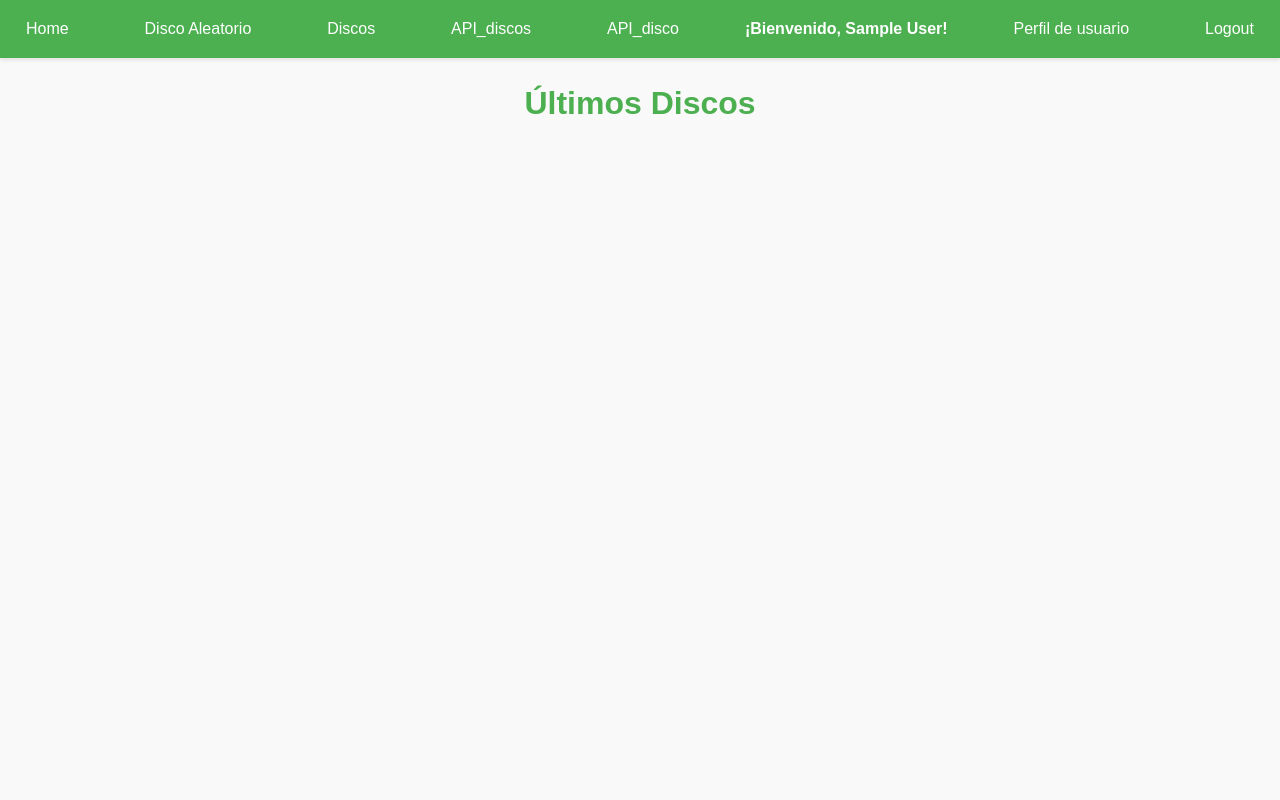
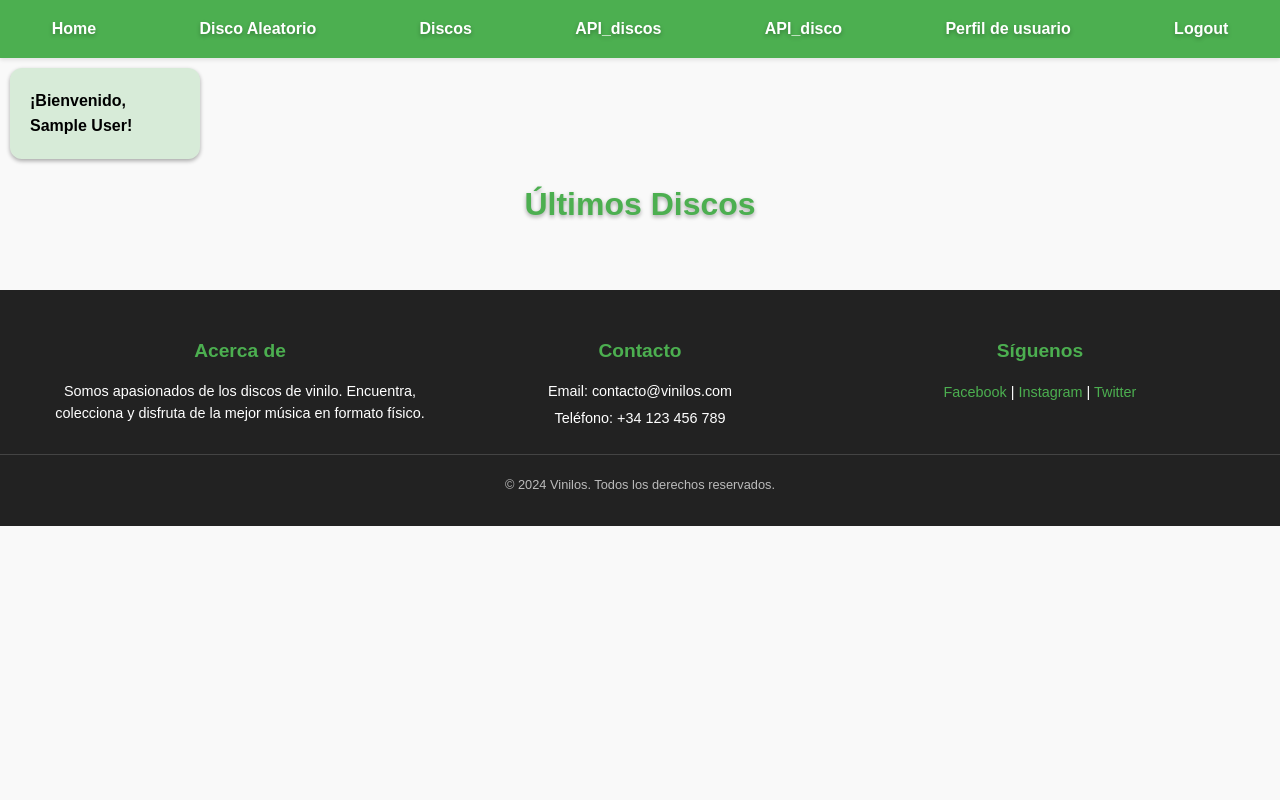
Before and after one commit to Ivax7/PEC-3-PHP, a PHP site: page /index.php in a window 1280 px wide. Run offline with PHP 8.4, Linux system fonts and the light colour scheme; the visitor is signed in with stand-in values (Sample User, id 1); data that the repository does not hold is empty.

Commit message:
Footer y Css

```diff
--- a/css/styles.css
+++ b/css/styles.css
@@ -11,27 +11,51 @@ body {
 /* Header/Nav */
 nav {
   background-color: #4CAF50;
-  padding: 1rem;
-  display: flex;
-  justify-content: space-between;
-  align-items: center;
+  width: 100%; /* Ocupar el 100% del ancho */
   box-shadow: 0 2px 4px rgba(0, 0, 0, 0.1);
+}
+
+nav ul {
+  margin: 0;
+  padding: 0;
+  list-style: none;
+  display: flex; /* Mostrar elementos en línea */
+  justify-content: space-around; /* Espaciado uniforme entre elementos */
+  align-items: center; /* Centrar verticalmente */
+}
+
+nav li {
+  margin: 0;
+  padding: 0;
 }
 
 nav a {
   color: white;
   text-decoration: none;
-  margin: 0 10px;
+  padding: 1rem 1.5rem; /* Espaciado interno para enlaces */
+  display: block;
   font-size: 1rem;
+  font-weight: bold;
+  text-shadow: 0 2px 4px rgba(0, 0, 0, 0.274);
 }
 
 nav a:hover {
   text-decoration: underline;
 }
 
-nav span {
+/* Bienvenida */
+.welcome {
+  color: #000;
+  margin-right: 1rem;
   font-weight: bold;
-  color: #fff;
+  font-size: 1rem;
+  padding: 20px;
+  width: 150px;
+  background-color: #4caf4f31;
+  box-shadow: 0 2px 4px rgba(0, 0, 0, 0.329);
+  margin-top: 10px;
+  margin-left: 10px;
+  border-radius: 12px;
 }
 
 /* Main Content */
@@ -40,6 +64,7 @@ h1 {
   margin: 20px 0;
   font-size: 2rem;
   color: #4CAF50;
+  text-shadow: 0 2px 4px rgba(0, 0, 0, 0.329);
 }
 
 .discos-container {
@@ -59,7 +84,7 @@ h1 {
   min-width: 250px;
   text-align: center;
   box-shadow: 0 2px 4px rgba(0, 0, 0, 0.1);
-  transition: transform 0.2s, box-shadow 0.2s;
+  transition: all 0.2s ease-in-out;
 }
 
 .disco:hover {
@@ -105,13 +130,17 @@ form label {
   color: #4CAF50;
 }
 
-form input {
-  width: 100%;
+form input, form select {
+  width: 94%;
   padding: 10px;
   margin-bottom: 20px;
   border: 1px solid #ddd;
   border-radius: 4px;
   font-size: 1rem;
+}
+
+form select {
+  width: 100%;
 }
 
 form button {
@@ -240,3 +269,118 @@ p[style="color:red;"] {
   margin: 5px 0;
   font-size: 0.95rem;
 }
+
+
+
+/* Contenedor de paginación */
+.paginacion {
+  display: flex;
+  justify-content: flex-end; /* Alinear a la derecha */
+  margin-top: 20px;
+  padding: 10px;
+  background-color: #f1f1f1;
+  border-radius: 10px;
+  box-shadow: 0px 4px 6px rgba(0, 0, 0, 0.1);
+}
+
+/* Estilo para los links */
+.paginacion a {
+  text-decoration: none;
+  color: #4CAF50; /* Verde */
+  margin: 0 5px;
+  padding: 8px 20px;
+  border: 2px solid #4CAF50;
+  border-radius: 5px;
+  font-size: 1rem;
+  transition: all 0.3s ease; /* Transición para el hover */
+}
+
+/* Hover en los links */
+.paginacion a:hover {
+  background-color: #4CAF50; /* Fondo verde */
+  color: #fff; /* Texto blanco */
+  transform: scale(1.1); /* Aumenta el tamaño ligeramente */
+}
+
+/* Estilo para la página activa */
+.paginacion a.active {
+  background-color: #4CAF50;
+  color: white;
+  border-color: #4CAF50;
+  font-weight: bold;
+}
+
+
+
+
+/* General Body and HTML */
+html, body {
+  margin: 0;
+  padding: 0;
+  height: 100%; /* Asegura que el body ocupe todo el viewport */
+}
+
+body {
+  display: flex;
+  flex-direction: column; /* Organiza los hijos en columna */
+  font-family: Arial, sans-serif;
+}
+
+/* Main Content */
+main {
+  flex: 1; /* Expande el contenido principal */
+  padding: 20px; /* Ajusta según sea necesario */
+}
+
+/* Footer */
+footer {
+  background-color: #222;
+  color: #fff;
+  padding: 20px 0;
+  font-size: 0.9rem;
+  text-align: center;
+}
+
+.footer-container {
+  display: flex;
+  justify-content: space-between;
+  align-items: flex-start;
+  max-width: 1200px;
+  margin: 0 auto;
+  padding: 0 20px;
+}
+
+.footer-section {
+  flex: 1;
+  margin: 0 15px;
+}
+
+.footer-section h4 {
+  font-size: 1.2rem;
+  margin-bottom: 15px;
+  color: #4CAF50;
+}
+
+.footer-section p,
+.footer-section a {
+  margin: 5px 0;
+  line-height: 1.5;
+}
+
+.footer-section a {
+  color: #4CAF50;
+  text-decoration: none;
+}
+
+.footer-section a:hover {
+  text-decoration: underline;
+  color: #81C784;
+}
+
+.footer-bottom {
+  margin-top: 20px;
+  border-top: 1px solid #444;
+  padding-top: 10px;
+  font-size: 0.8rem;
+  color: #bbb;
+}
--- a/edit.php
+++ b/edit.php
@@ -36,6 +36,7 @@ $stmt = $conn->prepare("SELECT nombre, apellidos FROM users_pec3 WHERE username
 $stmt->execute([':username' => $username]);
 $user = $stmt->fetch(PDO::FETCH_ASSOC);
 ?>
+
 <!DOCTYPE html>
 <html>
 <head>
@@ -44,6 +45,7 @@ $user = $stmt->fetch(PDO::FETCH_ASSOC);
 </head>
 <body>
     <?php include 'includes/header.php'; ?>
+    <main>
         <h1>Editar Perfil</h1>
         <?php if ($error): ?>
             <p style="color:red;"><?= $error ?></p>
@@ -57,5 +59,7 @@ $user = $stmt->fetch(PDO::FETCH_ASSOC);
             <label>Nueva Contraseña: <input type="password" name="password" required></label><br>
             <button type="submit">Actualizar</button>
         </form>
+    </main>
+    <?php include 'includes/footer.php'; ?>
 </body>
 </html>
--- a/includes/footer.php
+++ b/includes/footer.php
@@ -0,0 +1,22 @@
+<footer>
+    <div class="footer-container">
+        <div class="footer-section">
+            <h4>Acerca de</h4>
+            <p>Somos apasionados de los discos de vinilo. Encuentra, colecciona y disfruta de la mejor música en formato físico.</p>
+        </div>
+        <div class="footer-section">
+            <h4>Contacto</h4>
+            <p>Email: contacto@vinilos.com</p>
+            <p>Teléfono: +34 123 456 789</p>
+        </div>
+        <div class="footer-section">
+            <h4>Síguenos</h4>
+            <a href="https://facebook.com" target="_blank">Facebook</a> |
+            <a href="https://instagram.com" target="_blank">Instagram</a> |
+            <a href="https://twitter.com" target="_blank">Twitter</a>
+        </div>
+    </div>
+    <div class="footer-bottom">
+        <p>&copy; 2024 Vinilos. Todos los derechos reservados.</p>
+    </div>
+</footer>
--- a/includes/header.php
+++ b/includes/header.php
@@ -4,18 +4,19 @@ if (session_status() === PHP_SESSION_NONE) {
 }
 ?>
 <nav>
-    <a href="index.php">Home</a>
-    <a href="random-post.php">Disco Aleatorio</a>
-    <a href="records.php">Discos</a>
-    <a href="api/records.php/1" target="_blank">API_discos</a>
-    <a href="api/record.php/1" target="_blank">API_disco</a>
+    <ul>
+        <li><a href="index.php">Home</a></li>
+        <li><a href="random-post.php">Disco Aleatorio</a></li>
+        <li><a href="records.php">Discos</a></li>
+        <li><a href="api/records.php/1" target="_blank">API_discos</a></li>
+        <li><a href="api/record.php/1" target="_blank">API_disco</a></li>
 
-    <?php if (!isset($_SESSION['username'])): ?>
-        <a href="login.php">Login</a>
-        <a href="signup.php">Sign up</a>
-    <?php else: ?>
-        <span>¡Bienvenido, <?= htmlspecialchars($_SESSION['nombre']) ?>!</span>
-        <a href="edit.php">Perfil de usuario</a>
-        <a href="logout.php">Logout</a>
-    <?php endif; ?>
+        <?php if (!isset($_SESSION['username'])): ?>
+        <li><a href="login.php">Login</a></li>
+        <li><a href="signup.php">Sign up</a></li>
+        <?php else: ?>
+        <li><a href="edit.php">Perfil de usuario</a></li>
+        <li><a href="logout.php">Logout</a></li>
+        <?php endif; ?>
+    </ul>
 </nav>
--- a/index.php
+++ b/index.php
@@ -11,6 +11,7 @@ $randomDiscsStmt = $conn->query("SELECT * FROM vinyl_records WHERE id NOT IN (1,
 $randomDiscs = $randomDiscsStmt->fetchAll(PDO::FETCH_ASSOC);
 ?>
 
+
 <!DOCTYPE html>
 <html lang="es">
 <head>
@@ -19,6 +20,11 @@ $randomDiscs = $randomDiscsStmt->fetchAll(PDO::FETCH_ASSOC);
 </head>
 <body>
     <?php include 'includes/header.php'; ?>
+
+    <?php if (!empty($_SESSION['nombre'])): ?>
+    <div class="welcome">¡Bienvenido, <?= htmlspecialchars($_SESSION['nombre']) ?>!</div>
+    <?php endif; ?>
+
     <h1>Últimos Discos</h1>
 
     <div class="discos-container">
@@ -44,5 +50,8 @@ $randomDiscs = $randomDiscsStmt->fetchAll(PDO::FETCH_ASSOC);
             </div>
         <?php endforeach; ?>
     </div>
+
+    <?php include 'includes/footer.php'; ?>
+
 </body>
 </html>
--- a/login.php
+++ b/login.php
@@ -26,6 +26,7 @@ if ($_SERVER['REQUEST_METHOD'] === 'POST') {
     }
 }
 ?>
+
 <!DOCTYPE html>
 <html>
 <head>
@@ -34,6 +35,7 @@ if ($_SERVER['REQUEST_METHOD'] === 'POST') {
 </head>
 <body>
     <?php include 'includes/header.php'; ?>
+    <main>
         <h1>Login</h1>
         <?php if ($error): ?>
             <p style="color:red;"><?= htmlspecialchars($error) ?></p>
@@ -47,5 +49,6 @@ if ($_SERVER['REQUEST_METHOD'] === 'POST') {
 
             <button type="submit">Login</button>
         </form>
+    </main>
+    <?php include 'includes/footer.php'; ?>
 </body>
-</html>
--- a/post.php
+++ b/post.php
@@ -35,5 +35,6 @@ $record = $stmt->fetch(PDO::FETCH_ASSOC);
 
     <a href="records.php">Volver a la lista</a>
 
+  <?php include 'includes/footer.php'; ?>
 </body>
 </html>
--- a/records.php
+++ b/records.php
@@ -130,5 +130,7 @@ $totalPages = ceil($totalRecords / $limit);
             <a href="?<?= http_build_query(array_merge($_GET, ['page' => $page + 1])) ?>">Siguiente</a>
         <?php endif; ?>
     </div>
+    <?php include 'includes/footer.php'; ?>
+
 </body>
 </html>
--- a/signup.php
+++ b/signup.php
@@ -52,5 +52,8 @@ if ($_SERVER['REQUEST_METHOD'] === 'POST') {
         <label>Repetir Contraseña: <input type="password" name="password2" required></label><br>
         <button type="submit">Registrar</button>
     </form>
+
+    <?php include 'includes/footer.php'; ?>
+
 </body>
 </html>
```
Also changed, not shown: index.html (deleted, +0 -11 lines), random-post.php (+8 -6 lines). Lines whose indentation alone changed are shown as unchanged.
